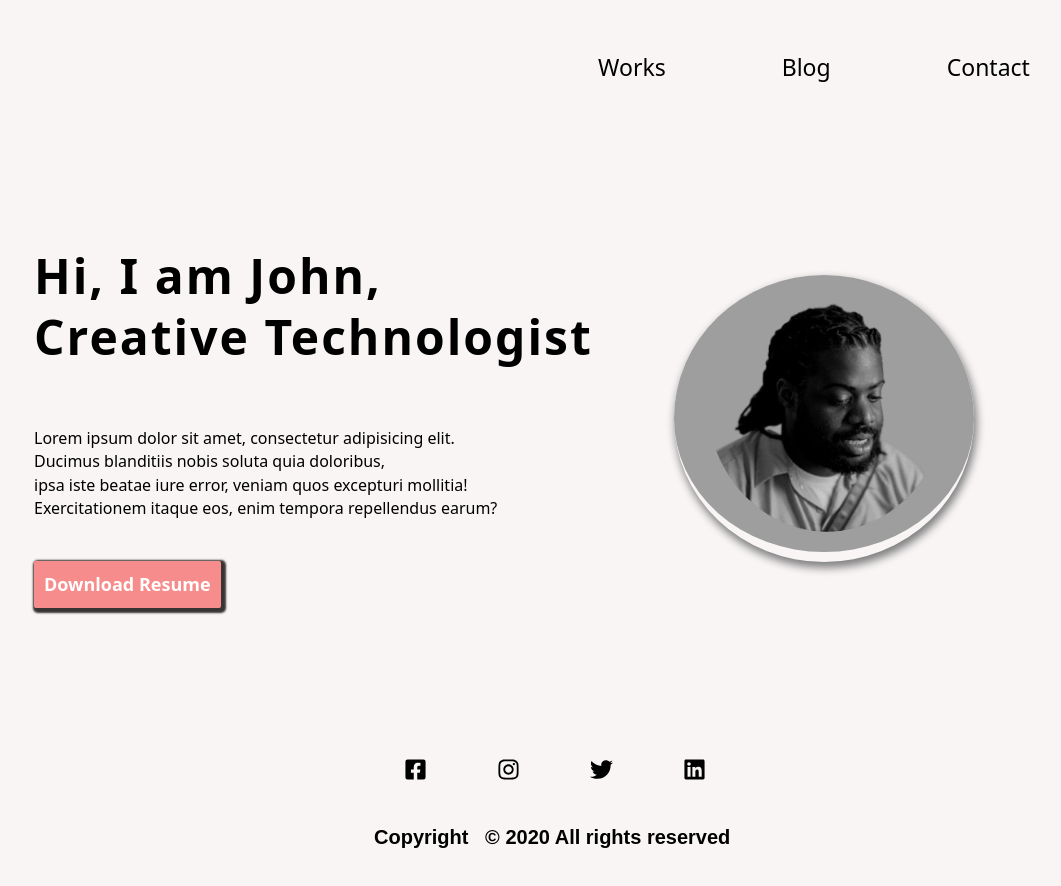
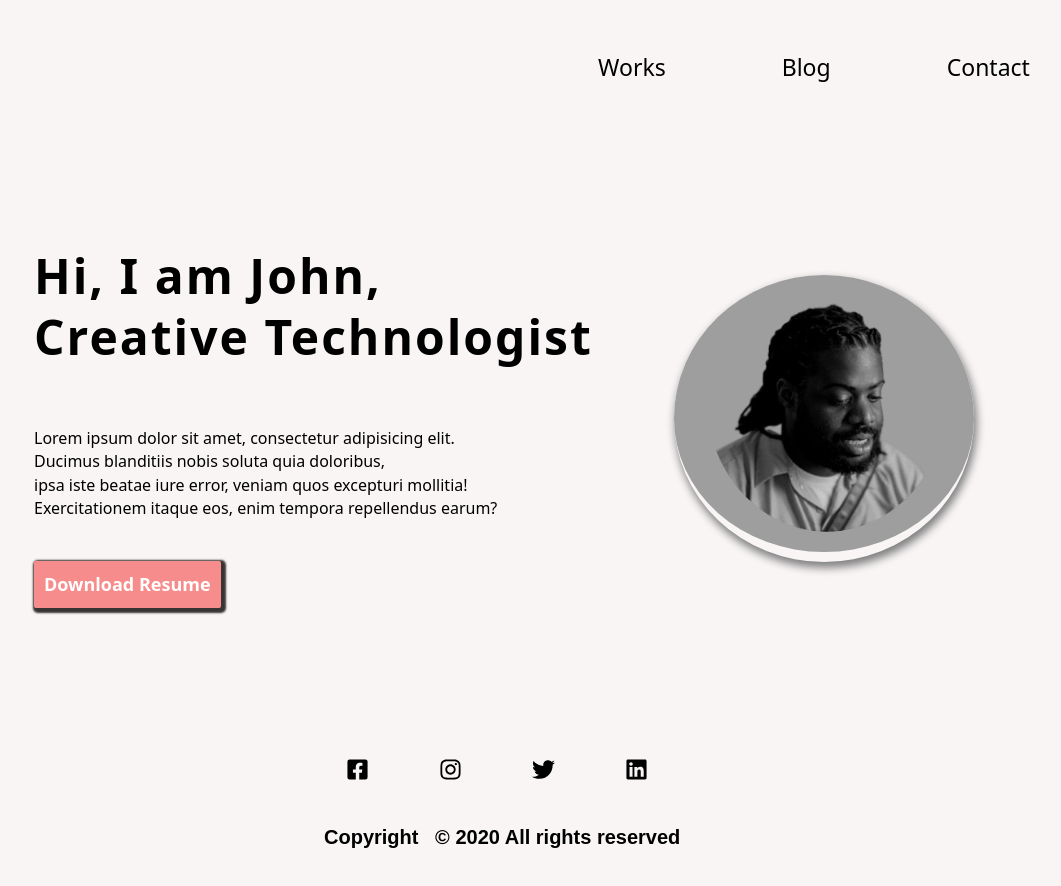
Before and after one commit to YUMNANASIR01/Assingment-4, a Next.js app: page / in a window 1280 px wide. Shown: the top 886 px of the page, without its empty margins (176-1237 px from the left). Built offline with nearby package versions, Linux system fonts and the light colour scheme.

Commit message:
Second-commit

```diff
--- a/src/app/globals.css
+++ b/src/app/globals.css
@@ -227,7 +227,7 @@ text-align: left;
 }
 .icons{
  display: flex;
- margin-left: 580px;
+ margin-left: 522px;
 margin-top: 80px;
 position: relative;
 font-size: 23px;
@@ -240,7 +240,7 @@ gap: 70px;
   font-family: Arial, Helvetica, sans-serif;
   padding-bottom: 50px;
   display: flex;
-  margin-left: 550px;
+  margin-left: 500px;
 }
 .contact{
   margin-top: 100px;
```
